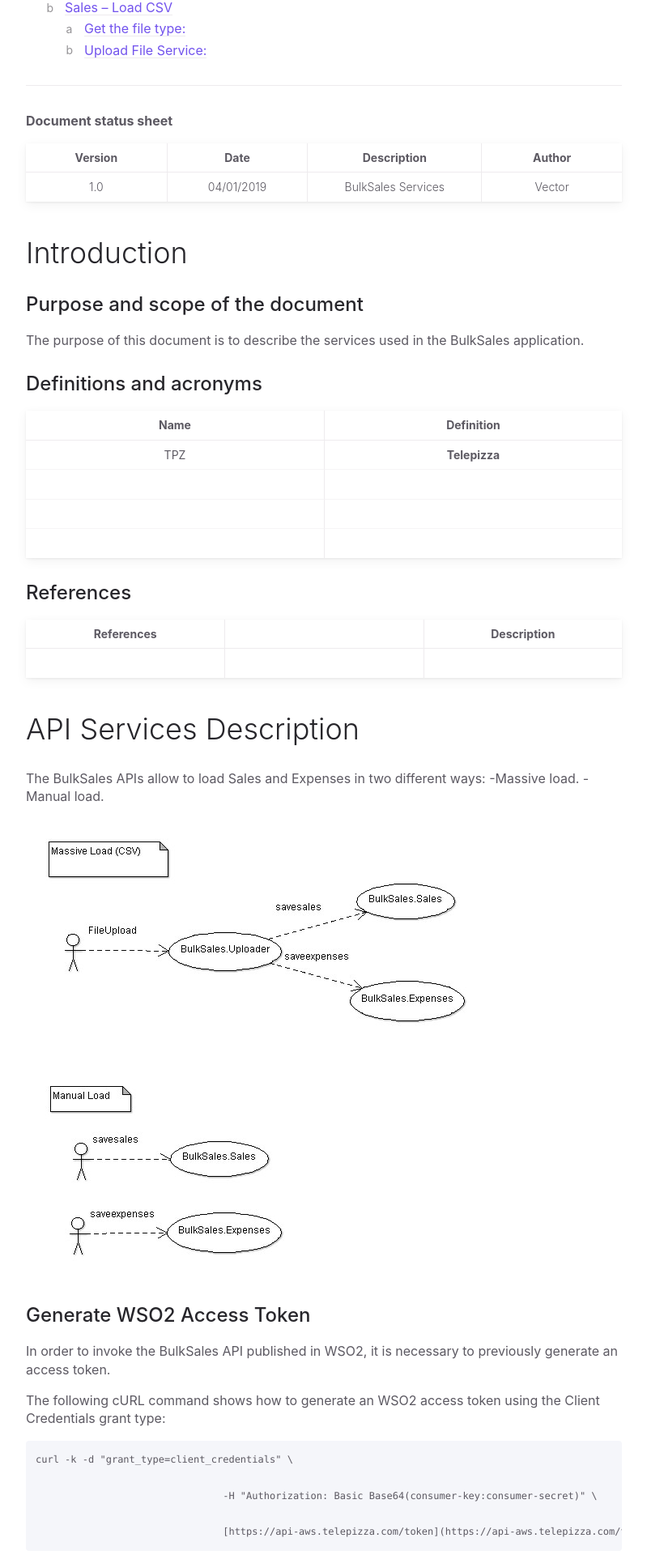
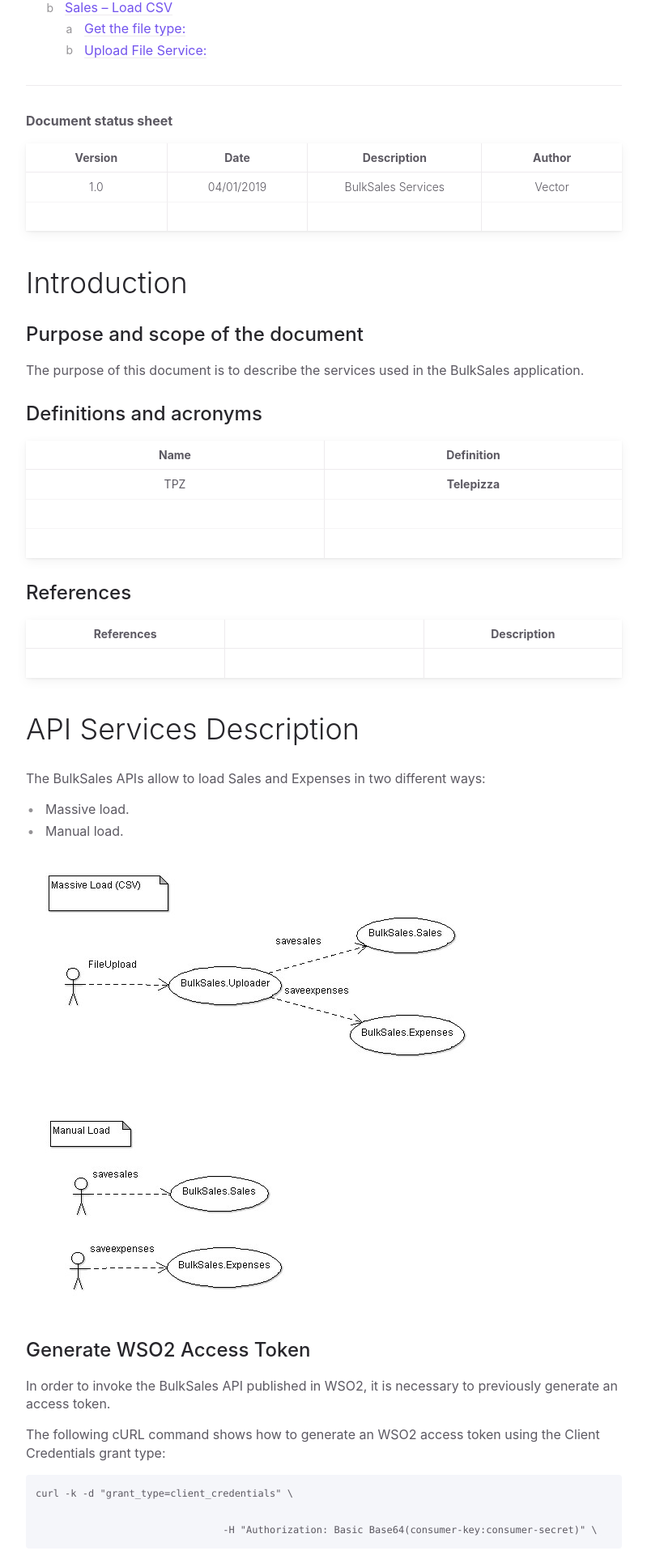
Before and after one commit to abeltranes/abeltranes.github.io, a Jekyll site: the page built from docs/API_Services_Bulksales_2.md, in a window 1280 px wide. Shown: the part 643-2563 px from the top of the page at 81% size, without its empty margins (356-1155 px from the left). Built offline with Jekyll 4.4.1, drawn with Linux system fonts in a browser that asks for light colours; some of the changed text lies outside the part shown.

Commit message:
Update API_Services_Bulksales_2.md

```diff
--- a/docs/API_Services_Bulksales_2.md
+++ b/docs/API_Services_Bulksales_2.md
@@ -31,6 +31,7 @@ published: true
 Version | Date | Description | Author
 :--: | :--: | :--: | :--:
 1.0 | 04/01/2019 | BulkSales Services | Vector
+   |   |   |
 {: .fs-6 .fw-300 }
 
 
@@ -47,7 +48,6 @@ Name | Definition
 TPZ     | **Telepizza**
    |
    |
-   |
 
 ## References
 
@@ -58,8 +58,8 @@ References |   | Description
 # API Services Description
 
 The BulkSales APIs allow to load Sales and Expenses in two different ways:
--Massive load.
--Manual load.
+* Massive load.
+* Manual load.
 
 ![img01.png]({{site.baseurl}}/docs/img01.png)
 
@@ -75,7 +75,7 @@ The following cURL command shows how to generate an WSO2 access token using the
 
 					-H "Authorization: Basic Base64(consumer-key:consumer-secret)" \
 
-					[https://api-aws.telepizza.com/token](https://api-aws.telepizza.com/token)
+[https://api-aws.telepizza.com/token](https://api-aws.telepizza.com/token)
 
 `` ID `` | GET
    | [https://api-aws.telepizza.com/token](https://api-aws.telepizza.com/token)
@@ -149,25 +149,18 @@ Load the csv file to read the records.
 
 Once the corresponding validations have been made about the type of file and its records (correct file and mandatory fields filled in), the following checks and calls to the services will be made:
 
-- Checking Store field: Check that the store that comes in the csv file corresponds to valid store. Service defined in point 4.1.1
-
-- Checking the fields Tax1, Tax2, Tax3, SurchargeTax1 and SurchargeTax2: Check that the types of Taxes entered in these fields correspond to the correct taxes for the country indicated. Service defined in point 4.1.2
+* Checking Store field: Check that the store that comes in the csv file corresponds to valid store. Service defined in point 4.1.1
+* Checking the fields Tax1, Tax2, Tax3, SurchargeTax1 and SurchargeTax2: Check that the types of Taxes entered in these fields correspond to the correct taxes for the country indicated. Service defined in point 4.1.2
 
 Check the quantities entered:
-
-- Check that the values entered are not null or empty.
-
-- For each of the channels and areas we carry out the following operations:
-
-	-  Check that the order number is greater than 0.
-	- Calculate the total amounts:
-
+* Check that the values entered are not null or empty.
+* For each of the channels and areas we carry out the following operations:
+	* Check that the order number is greater than 0.
+	* Calculate the total amounts:
 
 	If taxes are greather than 0:
-
     Total1 = ((amount1 * 100) / tax1) + amount
     Total2 = ((amount2 * 100) / tax2) + amount2
-
     Total3 = ((amount3 * 100) / tax3) + amount3
 
     If any of the taxes is 0 the Total will be equal to the Amount of the tax that was 0, for example, if tax1 = 0:
@@ -176,22 +169,14 @@ Check the quantities entered:
 
     Total = Total1 + Total2 + Total3
 
-    	-- Calculate Total net:
+    	* Calculate Total net:
 
-
-	&nbsp;
 	If taxes and amounts are greather than 0:
-
-    TotalNet1 = (amount1 * 100) / tax1
-
-    TotalNet2 = (amount2 * 100) / tax2
-
-    TotalNet3 = (amount3 * 100) / tax3
-
-    If any of the taxes is 0 the Total will be equal to the Amount of the tax that was 0, for example, if tax1 = 0:
-
-    TotalNet1 = amount1
-
-    TotalNet = TotalNet1 + TotalNet2 + TotalNet3
+        TotalNet1 = (amount1 * 100) / tax1
+    	TotalNet2 = (amount2 * 100) / tax2
+	TotalNet3 = (amount3 * 100) / tax3
+	If any of the taxes is 0 the Total will be equal to the Amount of the tax that was 0, for example, if tax1 = 0:
+	TotalNet1 = amount1
+	TotalNet = TotalNet1 + TotalNet2 + TotalNet3
 
 After performing these calculations, the sales record and the log record are inserted or updatedin bbdd.
```
